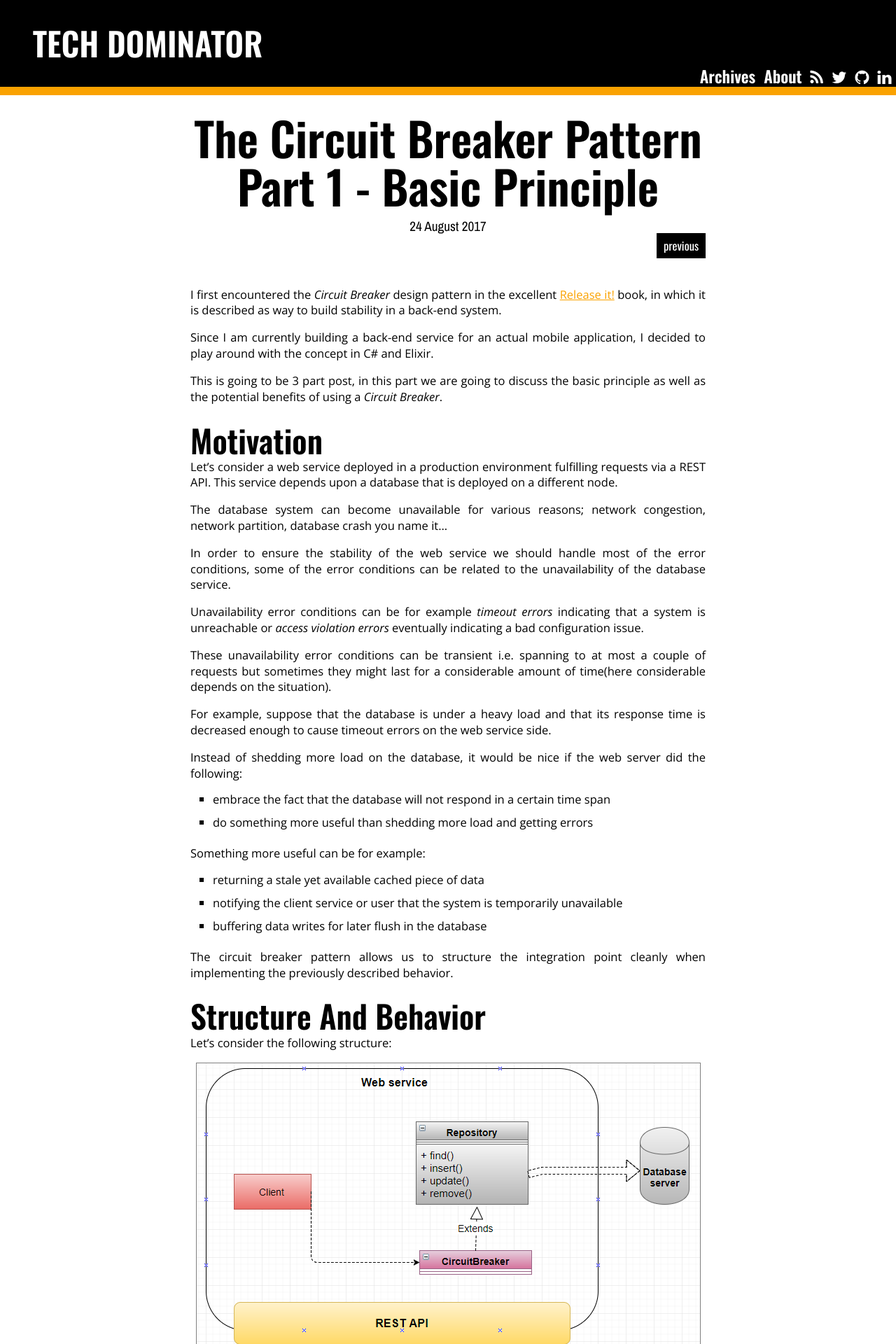
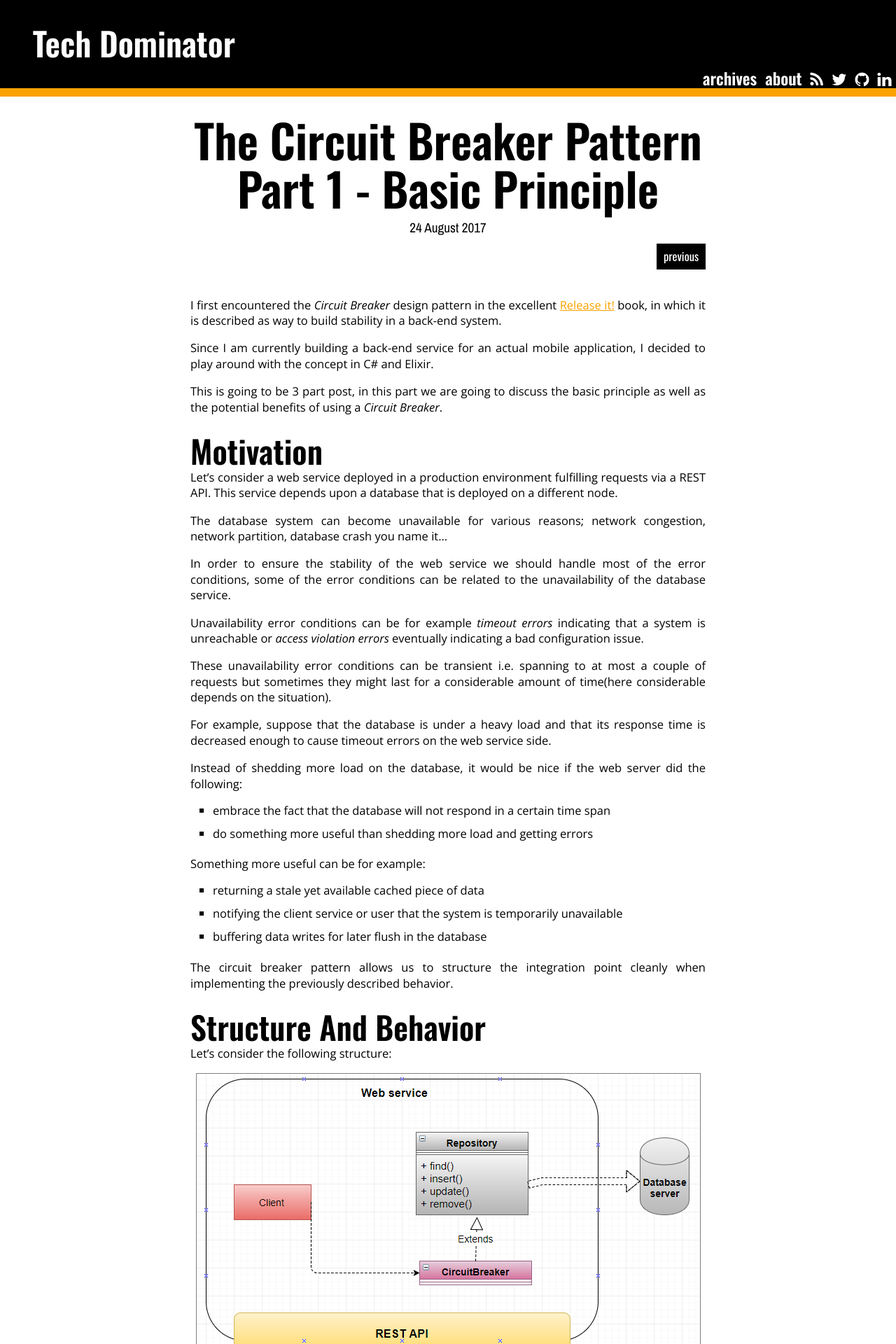
Before and after one commit to MissaouiChedy/MissaouiChedy.github.io, a Jekyll site: the page built from index.html, in a window 1280 px wide. Shown: the top 1920 px of the page at 70% size. Built offline with Jekyll 4.4.1, drawn with Linux system fonts in a browser that asks for light colours; nearby versions of some CDN libraries; comment, search, counter and statistics services are not loaded.

Commit message:
new style

```diff
--- a/_sass/mobile.scss
+++ b/_sass/mobile.scss
@@ -28,4 +28,13 @@
 			margin-left: -2em;
 		}
 	}
+
+	div.about {
+
+		div.stackoverflow-flair {
+			float: none;
+			padding: 0.2em;
+		}
+
+	}
 }
--- a/about-chedy-missaoui.html
+++ b/about-chedy-missaoui.html
@@ -18,11 +18,13 @@ title: about me
 		<p>
 			One year as passed now since I’ve started my freelancing business and so far I managed to deliver successfully to my previous (and first) customer. Today I am looking forward for more fruitful collaborations.
 		</p>
+
 		<div class="stackoverflow-flair">
 			<a href="http://stackoverflow.com/users/1182189/chedy2149">
 				<img src="http://stackoverflow.com/users/flair/1182189.png" width="208" height="58" alt="profile for Chedy2149 at Stack Overflow, Q&amp;A for professional and enthusiast programmers" title="profile for Chedy2149 at Stack Overflow, Q&amp;A for professional and enthusiast programmers">
 			</a>
 		</div>
+
 		<div class="contact-info">
 			<h2>Want to get in touch?</h2>
 			<ul id="contact-info">
--- a/css/main.scss
+++ b/css/main.scss
@@ -72,8 +72,8 @@ header.site-header {
 	.site-title {
 		padding: 1em;
 		padding-top: 0.8em;
-		padding-bottom: 0.1em;
-		text-transform: uppercase;
+		padding-bottom: 0.15em;
+		text-transform: capitalize;
 		font-family: $header-font;
 	}
 	ul {
@@ -87,6 +87,7 @@ header.site-header {
 			padding-left: 0.5em;
 			h4 {
 				font-family: $header-font;
+				text-transform: lowercase;
 			}
 			a:hover {
 				color: $my-orange;
@@ -114,6 +115,7 @@ article.post
 
 		div.navigation
 		{
+			padding-top: 0.8em;
 			text-align: right;
 			a {
 				display: inline-block;
@@ -311,6 +313,7 @@ div.about {
 	div.stackoverflow-flair {
 		float: right;
 		padding-top: 6em;
+		//padding: 0.2em;
 	}
 	ul#contact-info {
 		list-style: none;
```
